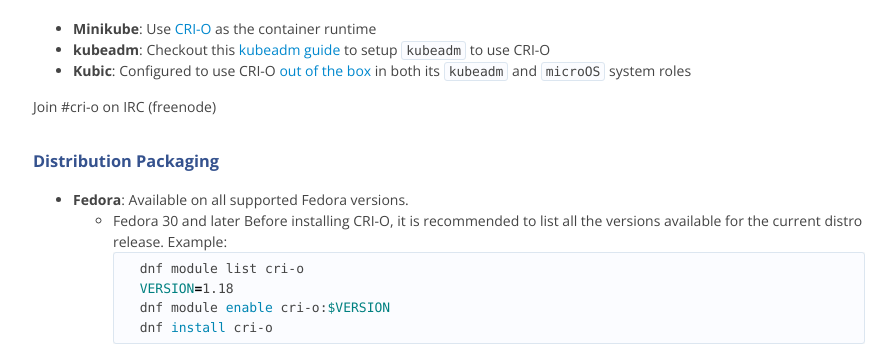
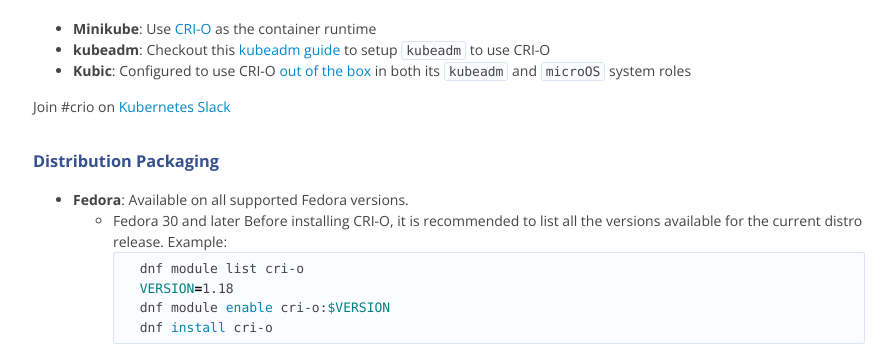
Before and after one commit to cri-o/cri-o.io, a Jekyll site: the page built from index.md, in a window 1280 px wide and 900 px high, scrolled down 450 px. Shown: the part 163-507 px from the top of the window, without its empty margins (191-1087 px from the left). Built offline with Jekyll 4.4.1, drawn with Linux system fonts in a browser that asks for light colours; comment, search, counter and statistics services are not loaded; some of the changed text lies outside the part shown.

Commit message:
Remove IRC, make it easier to find Slack
Signed-off-by: David Leadbeater <dgl@dgl.cx>

```diff
--- a/index.md
+++ b/index.md
@@ -13,7 +13,7 @@ layout: default
 * **kubeadm**: Checkout this [kubeadm guide](https://github.com/cri-o/cri-o/blob/master/tutorials/kubeadm.md) to setup `kubeadm` to use CRI-O
 * **Kubic**: Configured to use CRI-O [out of the box](https://kubic.opensuse.org/blog/2018-09-17-crio-default/) in both its `kubeadm` and `microOS` system roles
 
-Join #cri-o on IRC (freenode)
+Join #crio on [Kubernetes Slack](https://slack.k8s.io/)
 
 ### Distribution Packaging
 
@@ -181,9 +181,7 @@ and other security separation policies as specified in the OCI Specification.
 You can find us at:
 
 - [GitHub](https://github.com/cri-o/cri-o)
-- IRC: FreeNode, #cri-o channel
-- Slack: Kubernetes #crio
-
+- Slack: [Kubernetes](https://slack.k8s.io/) #crio
 
 <a class="twitter-timeline"  href="https://twitter.com/hashtag/%22cri-o%22" data-widget-id="862337196434632704">#"cri-o" Tweets</a>
 <script>!function(d,s,id){var js,fjs=d.getElementsByTagName(s)[0],p=/^http:/.test(d.location)?'http':'https';if(!d.getElementById(id)){js=d.createElement(s);js.id=id;js.src=p+"://platform.twitter.com/widgets.js";fjs.parentNode.insertBefore(js,fjs);}}(document,"script","twitter-wjs");</script>
```
